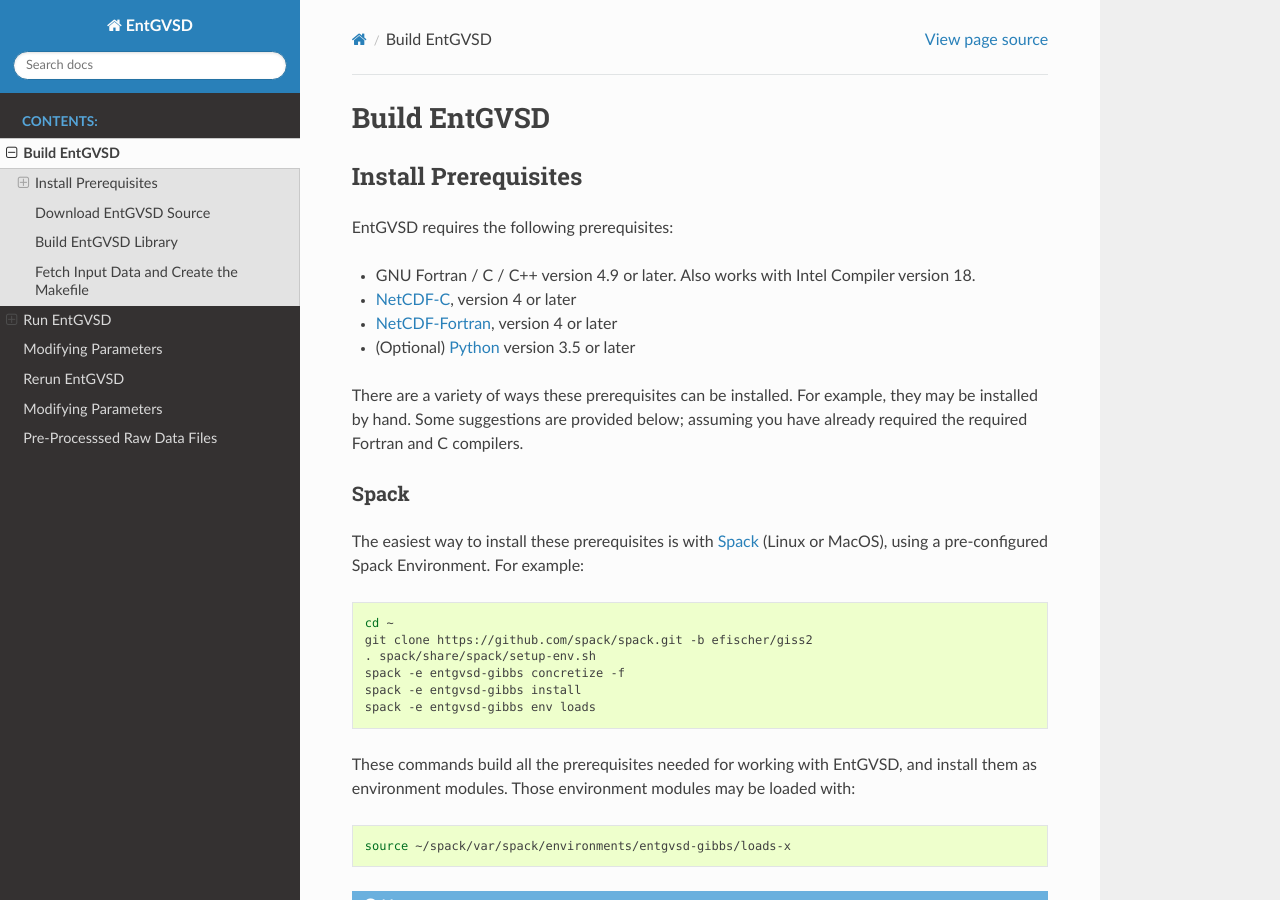
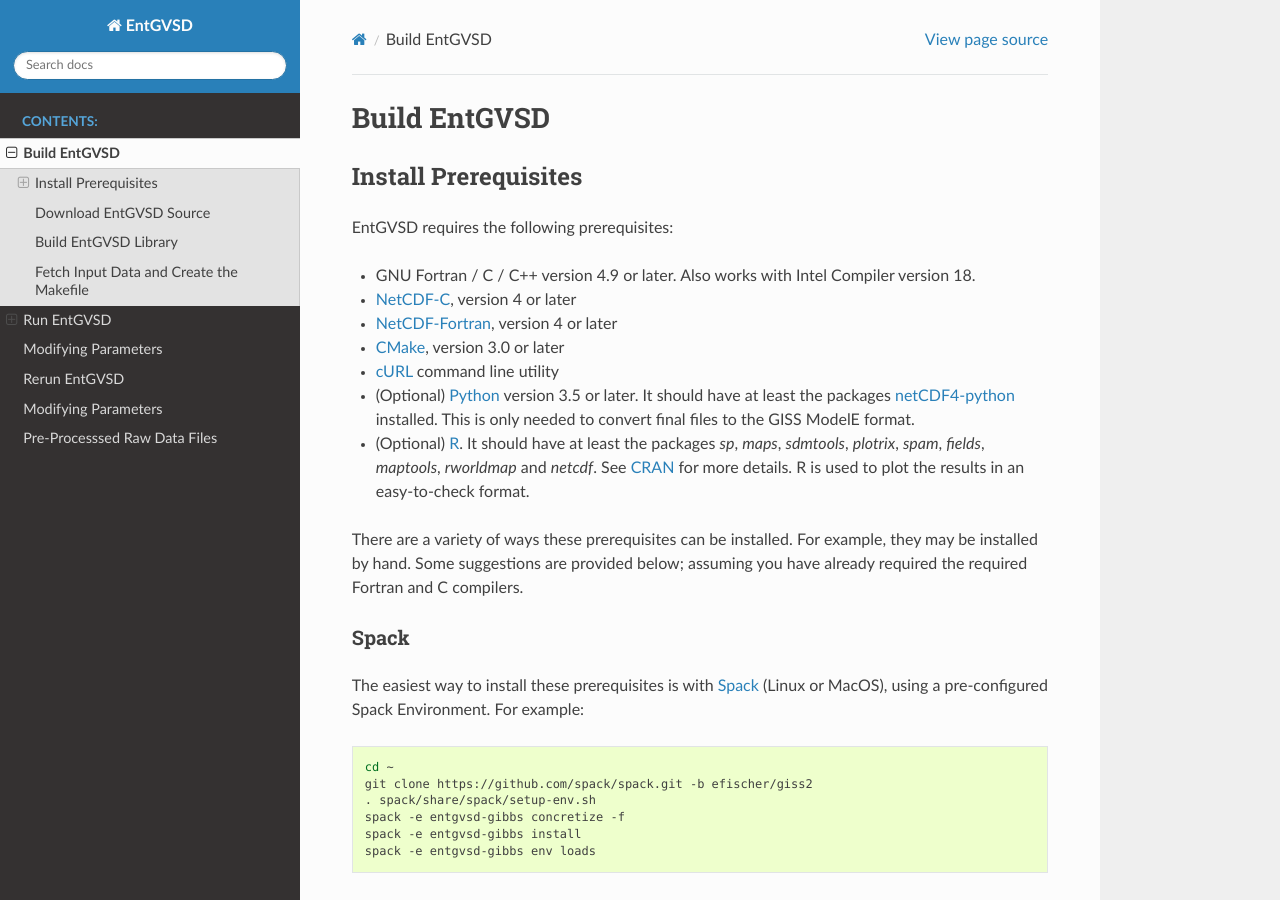
Before and after one commit to ent-tbm/entgvsd1, a Sphinx documentation site: the page built from sphinx/source/building.rst, in a window 1280 px wide and 900 px high. Built offline with Sphinx 7.4.7 and the Read the Docs theme 2.0.0, drawn with Linux system fonts in a browser that asks for light colours.

Commit message:
Added Make, cuRL and R to dependencies in docs.  Added details on required R and Python packages.

```diff
--- a/sphinx/source/building.rst
+++ b/sphinx/source/building.rst
@@ -14,7 +14,13 @@
 
 * `NetCDF-Fortran <https://www.unidata.ucar.edu/software/netcdf/docs/building_netcdf_fortran.html>`_, version 4 or later
 
-* (Optional) `Python <https://www.python.org>`_ version 3.5 or later
+* `CMake <https://cmake.org>`_, version 3.0 or later
+
+* `cURL <https://curl.haxx.se>`_ command line utility
+
+* (Optional) `Python <https://www.python.org>`_ version 3.5 or later.  It should have at least the packages `netCDF4-python <https://unidata.github.io/netcdf4-python/netCDF4/index.html>`_ installed.  This is only needed to convert final files to the GISS ModelE format.
+
+* (Optional) `R <https://www.r-project.org>`_.  It should have at least the packages *sp*, *maps*, *sdmtools*, *plotrix*, *spam*, *fields*, *maptools*, *rworldmap* and *netcdf*.  See `CRAN <https://cran.r-project.org>`_ for more details.  R is used to plot the results in an easy-to-check format.
 
 There are a variety of ways these prerequisites can be installed.  For
 example, they may be installed by hand.  Some suggestions are provided
```
